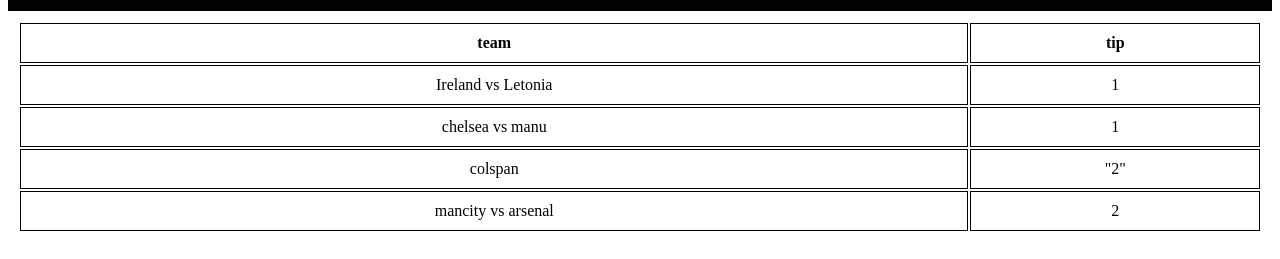
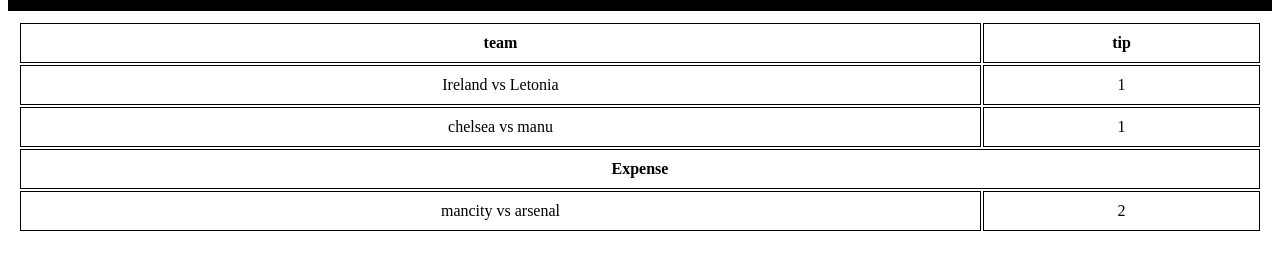
Before and after one commit to vickiey-Eminent/EMINENT, a plain HTML site: page index.html in a window 1280 px wide. Shown: the part 97-356 px from the top of the page. Drawn offline with Linux system fonts and the light colour scheme.

Commit message:
Update index.html

```diff
--- a/index.html
+++ b/index.html
@@ -38,10 +38,11 @@
 <td>chelsea vs manu </td>
 <td>1</td>
 </tr>
+ <tr>
+                <th colspan="2">Expense</th>
+            </tr>
+
 <tr>
-<td>colspan</td>
-<td>"2"</td>
-</tr><tr>
 <td>mancity vs arsenal</td>
 <td>2</td>
 </tr>
```
